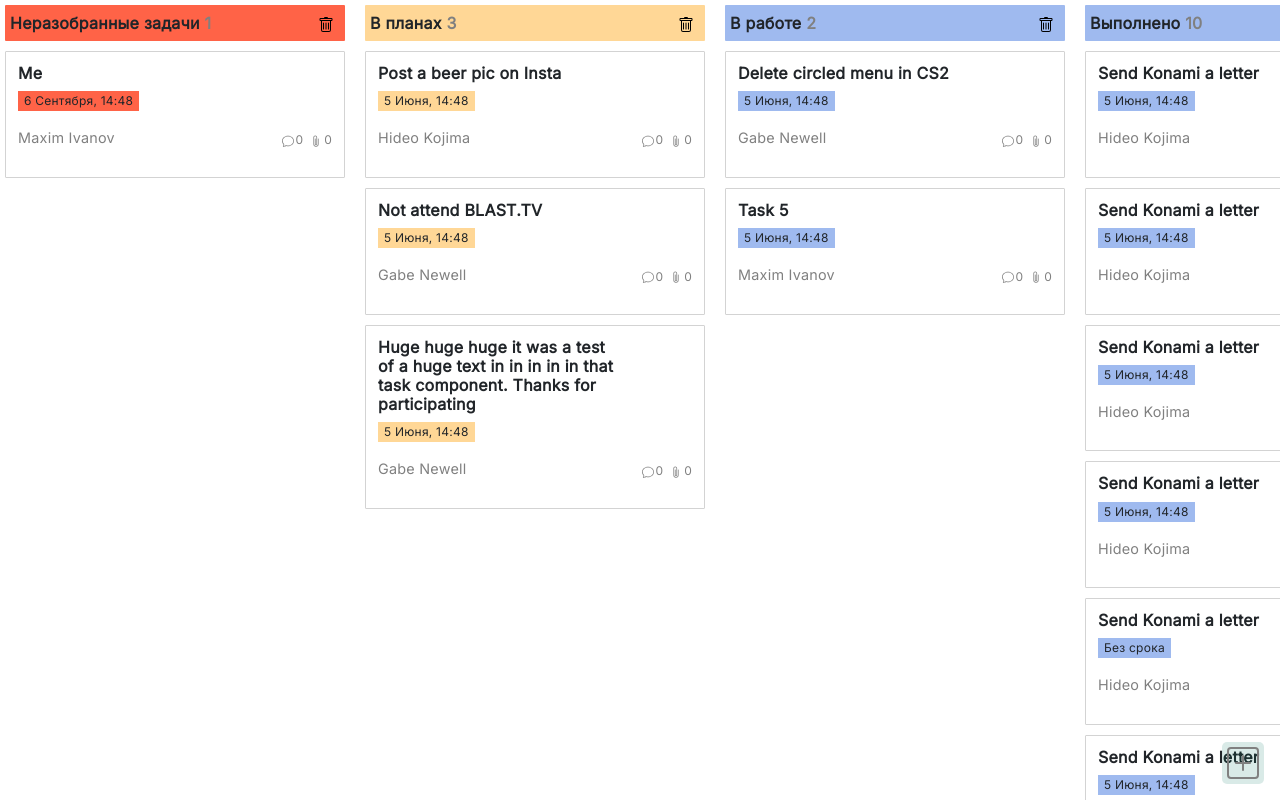
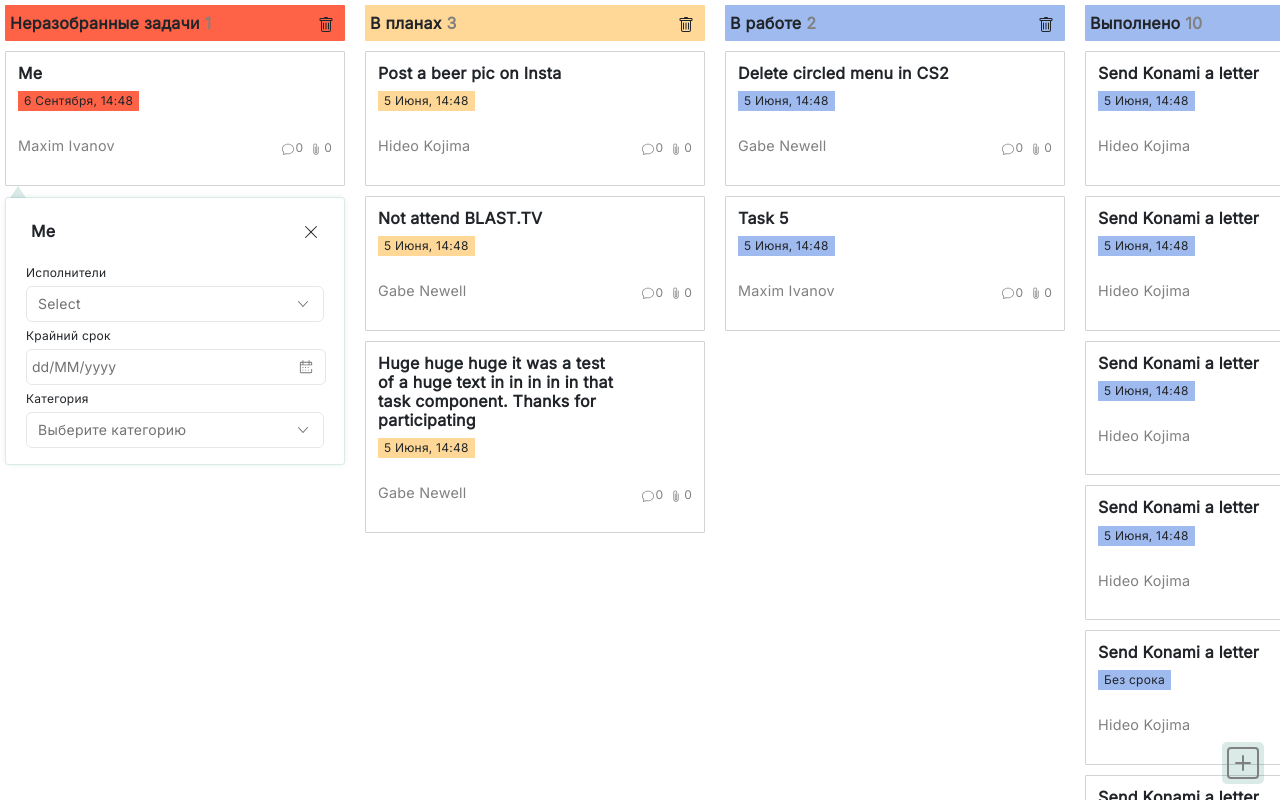
Before and after one commit to adonocolor/Task-Manager, a React app: page / in a window 1280 px wide. Both pictures are taken after a click on the button 287 px from the left and 139 px from the top of the page. Shown: the top 800 px of the page. Built offline with nearby package versions, Linux system fonts and the light colour scheme.

Commit message:
feat: updateTask and addTask modal forms

```diff
--- a/package.json
+++ b/package.json
@@ -15,7 +15,8 @@
     "bootstrap": "^5.3.0",
     "react": "^18.2.0",
     "react-dom": "^18.2.0",
-    "rsuite": "^5.35.1"
+    "rsuite": "^5.35.1",
+    "schema-typed": "^2.1.3"
   },
   "devDependencies": {
     "@babel/core": "^7.22.1",
--- a/src/components/AddTaskButton.js
+++ b/src/components/AddTaskModal.js
@@ -1,15 +1,15 @@
 import {AddIcon} from "./Icons";
 import React, {useState} from "react";
-import {AddTask} from "./Forms/Task/AddTask";
+import {AddTaskForm} from "./Forms/Task/AddTaskForm";
 
-export const AddTaskButton = () => {
+export const AddTaskModal = () => {
     const [openModal, setModal] = useState(false)
     return (
         <div className='addButtonCtr'>
             <button className='addButton' onClick={() => setModal(true)}>
                 <AddIcon />
             </button>
-            <AddTask open={openModal} onClose={() => {
+            <AddTaskForm open={openModal} onClose={() => {
                 setModal(false);
             }}/>
         </div>
--- a/src/components/App.js
+++ b/src/components/App.js
@@ -1,8 +1,7 @@
 import React, {Component} from "react";
-import '../styles/main.scss'
-import '../data/data.js'
-import {AddTaskButton} from "./AddTaskButton";
+import {AddTaskModal} from "./AddTaskModal";
 import {Board} from "./Board";
+import {UpdateTaskForm} from "./Forms/Task/UpdateTaskForm";
 
 
 
@@ -11,7 +10,8 @@ class App extends Component {
         return (
             <>
                 <Board />
-                <AddTaskButton />
+                <UpdateTaskForm />
+                <AddTaskModal />
             </>
         )
     }
--- a/src/components/Board.js
+++ b/src/components/Board.js
@@ -1,6 +1,7 @@
 import React from "react";
 import {taskStatus} from "../data/data";
 import {Category} from "./Category";
+import '../styles/main.scss'
 
 export const Board = () => {
     return (
@@ -9,7 +10,7 @@ export const Board = () => {
                 {
                     taskStatus.map((status) => {
                         return (
-                            <Category {...status} key={status.id} />
+                            <Category {...status}  key={status.id} />
                         )
                     })
                 }
--- a/src/components/Forms/Task/AddTask.js
+++ /dev/null
@@ -1,74 +0,0 @@
-import React from "react";
-import {employees} from "../../../data/data";
-import '../../../styles/addTask.scss'
-import {CrossIcon} from "../../Icons";
-import {Button, Input, ButtonToolbar, Form, TagPicker} from "rsuite";
-// import 'rsuite/dist/rsuite.min.css';
-
-
-const Textarea = React.forwardRef((props, ref) => <Input {...props} as="textarea" ref={ref} />);
-const data = employees.map((employee) => {
-    return ({label: employee.name, value: employee.id})
-})
-
-export const AddTask = ({open, onClose}) => {
-    if (!open) return null
-    else
-    return (
-        <div className='addTask'>
-            <div className='header'>
-                <p>Новая задача</p>
-                <button className='closeFormButton' onClick={onClose}>
-                    <CrossIcon />
-                </button>
-            </div>
-            <Form>
-                <div className='form'>
-                    <fieldset>
-                        <label>Название</label>
-                        <input type='text' placeholder='Название задачи' className='title' />
-                    </fieldset>
-                    <fieldset>
-                        <label>Исполнители</label>
-                        <select placeholder='Выберите пользователей' className='author'>
-                            <option hidden disabled selected value>Выберите пользователей</option>
-                            {
-                                employees.map((employee) => {
-                                    return <option value={employee.name}>{employee.name}</option>
-                                })
-                            }
-                        </select>
-                    </fieldset>
-                    <Form.Group>
-                        <Form.ControlLabel>Исполнители</Form.ControlLabel>
-                        <TagPicker data={data} style={{ width: 300 }} />
-                    </Form.Group>
-                    <fieldset>
-                        <label>Крайний срок</label>
-                        <input type='date' className='date'/>
-                    </fieldset>
-                    <fieldset>
-                        <label>Добавить файл</label>
-                        <input type='file' className='file'/>
-                    </fieldset>
-                    <Form.Group controlId="textarea-1">
-                        <Form.ControlLabel>Комментарий</Form.ControlLabel>
-                        <Form.Control className='comment' rows={5} name="textarea" accepter={Textarea} />
-                    </Form.Group>
-                    {/*to be replaced with the code above*/}
-                    {/*<fieldset>*/}
-                    {/*    <label>Комментарий</label>*/}
-                    {/*    <input type='text' placeholder='Введите комментарий' className='comment'/>*/}
-                    {/*</fieldset>*/}
-                </div>
-                <div className='sendIt'>
-                    <ButtonToolbar>
-                        <Button type='submit'>Поставить задачу</Button>
-                    </ButtonToolbar>
-                    {/*to be replaced with the code above*/}
-                    {/*<button type='submit'>Поставить задачу</button>*/}
-                </div>
-            </Form>
-        </div>
-    )
-}
--- /dev/null
+++ b/src/components/Forms/Task/AddTaskForm.js
@@ -0,0 +1,56 @@
+import React from "react";
+import {employees} from "../../../data/data";
+import '../../../styles/addTask.scss'
+import {CrossIcon} from "../../Icons";
+import {Button, Input, ButtonToolbar, Form, TagPicker, DatePicker, Uploader} from "rsuite";
+import '../../../styles/rsuite.scss'
+
+const Textarea = React.forwardRef((props, ref) => <Input {...props} as="textarea" ref={ref} />);
+
+const data = employees.map((employee) => {
+    return ({label: employee.name, value: employee.id})
+})
+
+export const AddTaskForm = ({open, onClose}) => {
+    if (!open) return null
+    else
+    return (
+        <div className='addTask'>
+            <div className='header'>
+                <p>Новая задача</p>
+                <button className='closeFormButton' onClick={onClose}>
+                    <CrossIcon />
+                </button>
+            </div>
+            <Form>
+                <div className='form'>
+                    <Form.Group>
+                        <Form.ControlLabel>Название</Form.ControlLabel>
+                        <Input placeholder='Название задачи'></Input>
+                    </Form.Group>
+                    <Form.Group>
+                        <Form.ControlLabel>Исполнители</Form.ControlLabel>
+                        <TagPicker data={data} />
+                    </Form.Group>
+                    <Form.Group>
+                        <Form.ControlLabel>Крайний срок</Form.ControlLabel>
+                        <DatePicker/>
+                    </Form.Group>
+                    <Form.Group>
+                        <Form.ControlLabel>Добавить файл</Form.ControlLabel>
+                        <Uploader action="//jsonplaceholder.typicode.com/posts/" />
+                    </Form.Group>
+                    <Form.Group controlId="textarea-1" style={{height: "100%"}}>
+                        <Form.ControlLabel>Комментарий</Form.ControlLabel>
+                        <Form.Control className='comment' placeholder='Введите комментарий' rows={2} name="textarea" style={{width: "100%", maxHeight: 200 }} accepter={Textarea} />
+                    </Form.Group>
+                </div>
+                <div className='sendIt'>
+                    <ButtonToolbar>
+                        <Button type='submit'>Поставить задачу</Button>
+                    </ButtonToolbar>
+                </div>
+            </Form>
+        </div>
+    )
+}
--- /dev/null
+++ b/src/components/Forms/Task/UpdateTaskForm.js
@@ -0,0 +1,80 @@
+import React from "react";
+import {employees, taskStatus} from "../../../data/data";
+import '../../../styles/updateTask.scss'
+import {CrossIcon} from "../../Icons";
+import { Form, TagPicker, DatePicker, InputPicker} from "rsuite";
+import '../../../styles/rsuite.scss'
+
+const data = employees.map((employee) => {
+    return ({label: employee.name, value: employee.id})
+})
+
+const categories = taskStatus.map((task) => {
+    return ({label: task.title, value: task.title, color: task.color})
+})
+
+export const UpdateTaskForm = ({open, onClose, title}) => {
+    if (!open) return null
+    else
+        return (
+            <div className='updateFormContainer'>
+                <div className='arrowUp'></div>
+                <div className='updateTask'>
+                    <div className='header'>
+                        <p>{title}</p>
+                        <button className='closeFormButton' onClick={onClose}>
+                            <CrossIcon />
+                        </button>
+                    </div>
+                    <Form>
+                        <div className='form'>
+                            <Form.Group>
+                                <Form.ControlLabel>Исполнители</Form.ControlLabel>
+                                <TagPicker style={{fontSize: "0.75rem"}} data={data} />
+                            </Form.Group>
+                            <Form.Group>
+                                <Form.ControlLabel>Крайний срок</Form.ControlLabel>
+                                <DatePicker/>
+                            </Form.Group>
+                            <Form.Group>
+                                <Form.ControlLabel>Категория</Form.ControlLabel>
+                                <InputPicker
+                                    data={categories}
+                                    placeholder="Выберите категорию"
+
+                                    renderMenuItem={(label, item) => {
+                                        return (
+                                            <div>
+                                                <i className="rs-icon rs-icon-user"/> {label}
+                                            </div>
+                                        );
+                                    }}
+
+                                    renderMenuGroup={(label, item) => {
+                                        return (
+                                            <div>
+                                                <i className="rs-icon rs-icon-group"/> {label} - ({item.children.length})
+                                            </div>
+                                        );
+                                    }}
+
+                                    renderValue={(value, item, selectedElement) => {
+                                        const {color} = item
+                                        return (
+                                            <div className='catField' style={{color: "black", fontSize: "0.75rem", fontWeight: "400"}}>
+                                              <span>
+                                                <div className="categoryIcon" style={{background: color}}/>
+                                              </span>{' '}
+                                                {value}
+                                            </div>
+                                        );
+                                    }}
+                                />
+                            </Form.Group>
+                        </div>
+                    </Form>
+                </div>
+        </div>
+
+        )
+}
--- a/src/components/Task.js
+++ b/src/components/Task.js
@@ -1,6 +1,7 @@
-import React from "react";
+import React, {useState} from "react";
 import '../styles/task.scss'
 import {CommentIcon, FileIcon} from "./Icons";
+import {UpdateTaskForm} from "./Forms/Task/UpdateTaskForm";
 
 function parseDate(date) {
     if (date === null) {
@@ -20,9 +21,12 @@ function parseDate(date) {
     return `${day} ${monthNames[month]}, ${hour}:${minute}`
 }
 
+
 export const Task = ({title, author, date, color}) => {
+    const [updateTaskModal, setUpdateTask] = useState(false)
     return (
-        <article className='task'>
+        <div className='taskContainer'>
+            <article className='task' onClick={() => setUpdateTask(true)}>
                 <div className='info'>
                     <h2 className="title">{title}</h2>
                     <p className='date' style={{background: color}}>{parseDate(date)}</p>
@@ -44,5 +48,7 @@ export const Task = ({title, author, date, color}) => {
             </span>
                 </div>
             </article>
+            <UpdateTaskForm title={title} open={updateTaskModal} onClose={() => setUpdateTask(false)}/>
+        </div>
     );
 };
--- a/src/styles/addTask.scss
+++ b/src/styles/addTask.scss
@@ -12,6 +12,7 @@
   display: flex;
   flex-direction: column;
 
+
   .header {
     padding: 7px;
     display: flex;
@@ -21,8 +22,9 @@
     border-color: $grey;
     border-style: solid;
 
+
     p {
-      font-size: 1rem;
+      font-size: 0.75rem;
       font-weight: 600;
     }
 
@@ -61,6 +63,7 @@
     justify-content: flex-start;
     border: 1px solid $grey;
     padding: 5px;
+    height: 400px;
 
     input.comment {
       resize: vertical;
--- a/src/styles/colors.scss
+++ b/src/styles/colors.scss
@@ -5,3 +5,4 @@ $running : #FE989B;
 $succeed : #9FBAEF;
 $shadow: 0 0 8px -3px rgba(34, 60, 80, 0.2);
 $failed: #FF6347;
+$transparentBlack: rgba(0, 0, 0, 0.2);
--- /dev/null
+++ b/src/styles/rsuite.scss
@@ -0,0 +1,32 @@
+@import 'rsuite/dist/rsuite.min.css';
+
+.rs-form:not(.rs-form-inline) .rs-form-group:not(:last-child) {
+  margin-bottom: 5px;
+}
+
+.rs-form-group {
+  font-family: 'Inter', sans-serif;
+  font-size: 0.75rem;
+  padding: 0;
+  display: flex;
+  flex-direction: column;
+  align-items: stretch;
+
+  .rs-input, .rs-uploader-trigger-btn {
+    margin: 0;
+    padding: 5px;
+  }
+
+  .rs-form-vertical {
+    display: flex;
+  }
+
+  .rs-stack {
+    padding: 0;
+    margin: 0;
+  }
+
+  .rs-stack-item {
+    padding: 0;
+  }
+}
--- a/src/styles/task.scss
+++ b/src/styles/task.scss
@@ -1,4 +1,10 @@
 @import './colors';
+
+.taskContainer {
+  display: flex;
+  flex-direction: column;
+  align-items: stretch;
+}
 
 .tasks {
   transition: background .2s ease-in-out;
--- /dev/null
+++ b/src/styles/updateTask.scss
@@ -0,0 +1,77 @@
+@import './colors';
+
+.updateFormContainer {
+  position: relative;
+  z-index: 1000;
+  bottom: 6px;
+  width: 350px;
+
+  .arrowUp {
+    width: 0;
+    height: 0;
+    border-top: 0;
+    border-left: 8px solid transparent;
+    border-right: 8px solid transparent;
+    border-bottom: 12px solid $grey;
+    margin-left: 10px;
+    margin-bottom: 0;
+    position: relative;
+    top: 1px;
+  }
+
+  .updateTask {
+    box-shadow: $shadow;
+    display: flex;
+    flex-direction: column;
+    border-style: solid;
+    border-color: $grey;
+    border-width: 1px;
+    border-radius: 3px;
+    margin: 0 5px 5px 5px;
+    padding: 16px 20px 16px 20px;
+
+    .header {
+      display: flex;
+      align-items: baseline;
+      justify-content: space-between;
+      padding-bottom: 16px;
+
+      p {
+        font-weight: 600;
+      }
+
+      * {
+        padding: 0;
+        margin: 0;
+      }
+
+      button {
+        background: none;
+
+        svg {
+          background: none;
+          transition: all .2s ease-in-out;
+        }
+
+        svg:hover {
+          transform: scale(1.1);
+        }
+      }
+    }
+
+    .categoryIcon {
+      width: 0.75rem;
+      height: 0.75rem;
+      margin-right: 5px;
+      border-style: solid;
+      border-width: 1px;
+      border-radius: 2px;
+      border-color: $transparentBlack;
+    }
+
+    .catField {
+      display: flex;
+      align-items: center;
+    }
+  }
+}
--- a/webpack.config.js
+++ b/webpack.config.js
@@ -50,6 +50,10 @@ module.exports = {
                     }
                 ]
             },
+            {
+                test: /\.css$/,
+                use: ['style-loader', 'css-loader'],
+            },
         ]
     },
 }
```
Also changed, not shown: 1 other file. Lines whose indentation alone changed are shown as unchanged.
